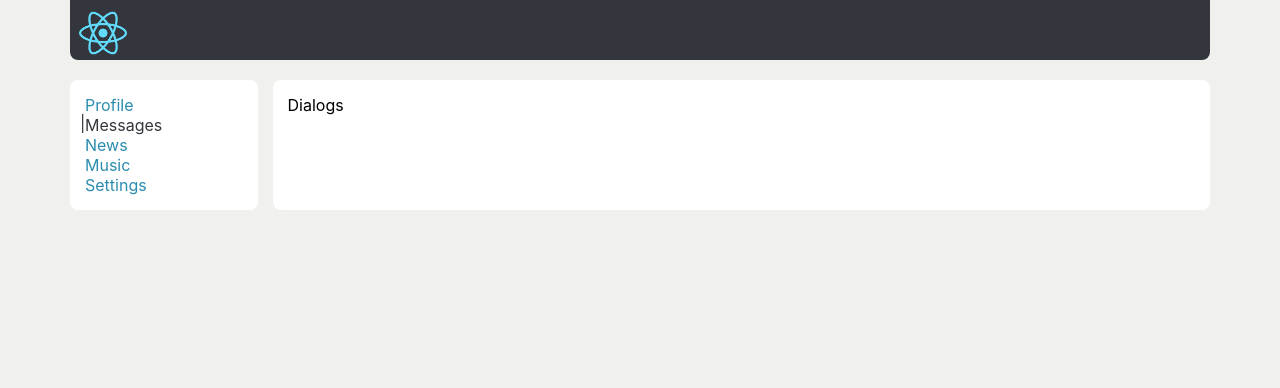
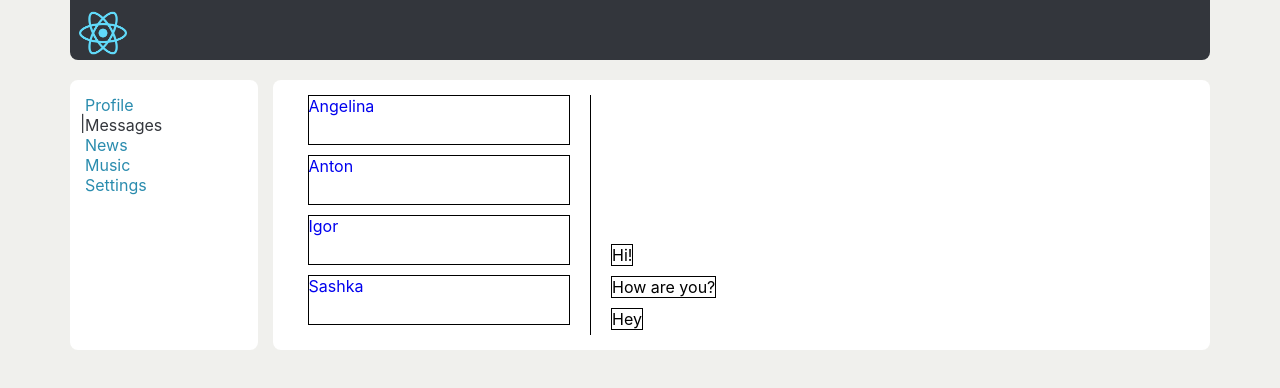
Before and after one commit to vadim-feof/study-react, a React (Create React App) app: page /dialogs in a window 1280 px wide. Shown: the top 388 px of the page. Built offline with nearby package versions, Linux system fonts and the light colour scheme.

Commit message:
21-22-create dialogs item and message item

```diff
--- a/src/App.js
+++ b/src/App.js
@@ -19,7 +19,7 @@ function App() {
                 <div className="App-content">
                     <Routes>
                         <Route path='/profile' element={<Profile />} />
-                        <Route path='/dialogs' element={<Dialogs />} />
+                        <Route path='/dialogs/*' element={<Dialogs />} />
                         <Route path='/news' element={<News />} />
                         <Route path='/music' element={<Music />} />
                         <Route path='/settings' element={<Settings />} />
--- a/src/components/Dialogs/Dialogs.jsx
+++ b/src/components/Dialogs/Dialogs.jsx
@@ -1,10 +1,39 @@
 import React from 'react';
 import classes from './Dialogs.module.css';
+import {NavLink} from "react-router-dom";
 
 const Dialogs = () => {
+    // для обработки активной ссылки
+    const activeDialogsItem = () => {
+        return navData => navData.isActive ? classes.activeDialogsItem : classes.dialogsItem
+    }
     return (
-        <div>
-            Dialogs
+        <div className={classes.wrapper}>
+            <div className={classes.dialogs}>
+                <NavLink to='/dialogs/1' className={activeDialogsItem()}>
+                    Angelina
+                </NavLink>
+                <NavLink to='/dialogs/2' className={activeDialogsItem()}>
+                    Anton
+                </NavLink>
+                <NavLink to='/dialogs/3' className={activeDialogsItem()}>
+                    Igor
+                </NavLink>
+                <NavLink to='/dialogs/4' className={activeDialogsItem()}>
+                    Sashka
+                </NavLink>
+            </div>
+            <div className={classes.messages}>
+                <div className={classes.messagesItem}>
+                    Hi!
+                </div>
+                <div className={classes.messagesItem}>
+                    How are you?
+                </div>
+                <div className={classes.messagesItem}>
+                    Hey
+                </div>
+            </div>
         </div>
     );
 }
--- a/src/components/Dialogs/Dialogs.module.css
+++ b/src/components/Dialogs/Dialogs.module.css
@@ -0,0 +1,38 @@
+.wrapper {
+    display: grid;
+    grid-template-columns: 4fr 8fr;
+}
+
+.dialogs {
+    padding: 0 20px;
+}
+
+.dialogsItem {
+    display: block;
+    margin-bottom: 10px;
+    border: 1px solid black;
+    text-decoration: none;
+    height: 50px;
+}
+
+.activeDialogsItem {
+    display: block;
+    margin-bottom: 10px;
+    border: 1px solid red;
+    text-decoration: none;
+    height: 50px;
+}
+
+.messages {
+    border-left: 1px solid black;
+    padding-left: 20px;
+    display: flex;
+    flex-direction: column;
+    align-items: flex-start;
+    justify-content: flex-end;
+}
+
+.messagesItem {
+    border: 1px solid black;
+    margin: 5px 0;
+}
```
